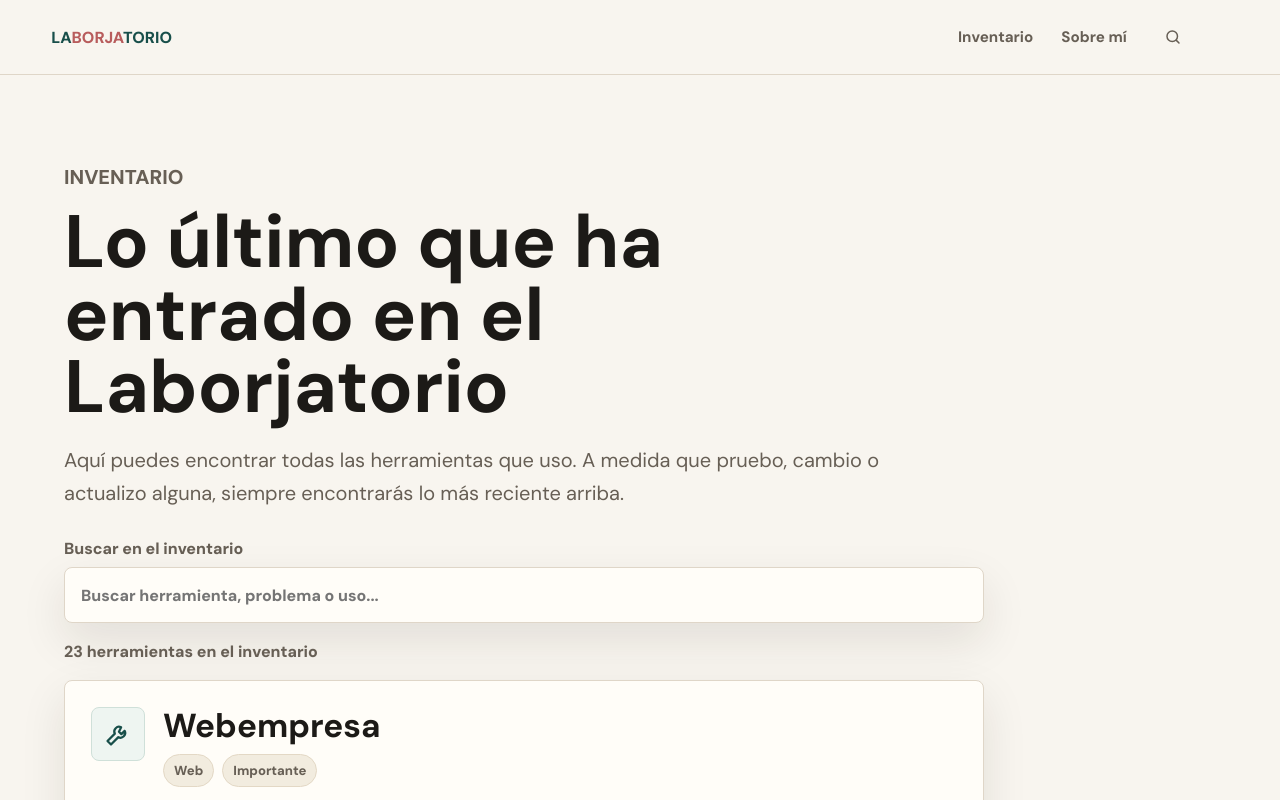
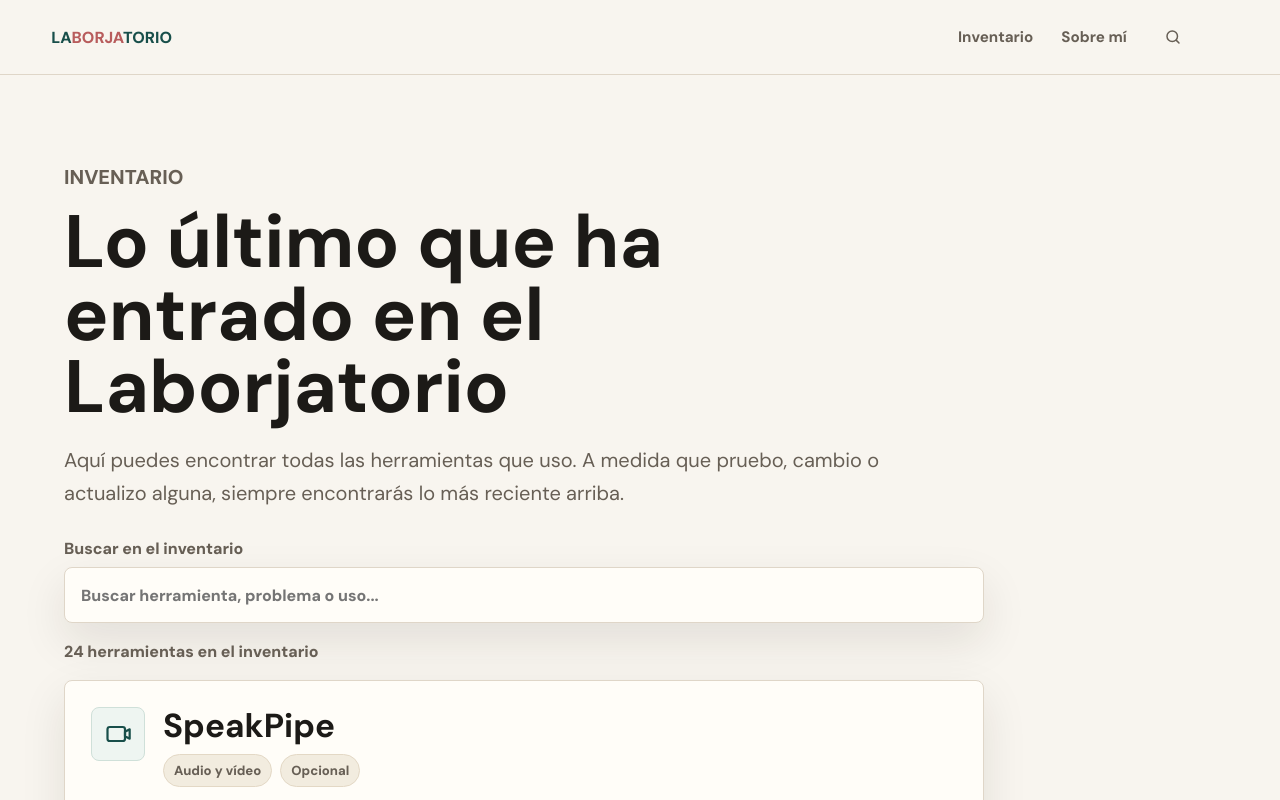
Before and after one commit to boreas77/laborjatorio, a Next.js app: page /inventario in a window 1280 px wide. Shown: the top 800 px of the page. Built offline with nearby package versions, Linux system fonts and the light colour scheme.

Commit message:
Publica ficha SpeakPipe

```diff
--- a/src/data/tools.ts
+++ b/src/data/tools.ts
@@ -773,6 +773,114 @@ export const tools: Tool[] = [
     ]
   },
   {
+    name: "SpeakPipe",
+    slug: "speakpipe",
+    title: "SpeakPipe: cómo recibo audios de mi audiencia (y consigo sus emails)",
+    metaDescription:
+      "Usé SpeakPipe en mi podcast para que la audiencia me enviara audios de hasta 90 segundos. Te cuento cómo funciona, sus límites y por qué con la versión gratis sobra.",
+    keywords: [
+      "SpeakPipe",
+      "recibir audios de la audiencia",
+      "mensajes de voz para podcast",
+      "interacción con la audiencia",
+      "recoger audios en WordPress",
+      "captar emails"
+    ],
+    tagline:
+      "La herramienta que usé para que la audiencia de mi podcast me enviara mensajes de voz sin montar un lío técnico.",
+    category: "Audio y vídeo",
+    subcategories: ["comunicación", "audio", "contenido", "podcast", "audiencia"],
+    pricing: "gratis-con-plan-pago",
+    officialUrl: "https://www.speakpipe.com/",
+    hasAffiliate: false,
+    myUseCase:
+      "La usé en ¡Palabras! para recibir audios de estudiantes y profesores, recoger ideas para episodios futuros y, de paso, pedir el email de quien participaba.",
+    bestFor: [
+      "Podcasters que quieren recibir mensajes de voz de su audiencia",
+      "Profes que quieren participación oral sin montar una infraestructura propia",
+      "Creadores que necesitan una página sencilla para recoger audios",
+      "Quien quiere captar emails junto con la participación de la audiencia"
+    ],
+    notFor: [
+      "Quien no tiene podcast ni dinámica de participación por voz",
+      "Recoger audios largos en el plan gratuito",
+      "Quien necesita personalización visual completa sin pagar",
+      "Quien busca una herramienta generalista de comunicación"
+    ],
+    pros: [
+      "El plan gratuito es suficiente para mensajes cortos.",
+      "Permite recibir audios desde una página propia o un widget.",
+      "Puedes pedir el email de quien envía el mensaje.",
+      "Es sencilla de configurar.",
+      "Encaja muy bien con podcasts y dinámicas de audiencia."
+    ],
+    cons: [
+      "El plan gratuito limita cada audio a 90 segundos.",
+      "El almacenamiento gratuito es de 100 MB.",
+      "La personalización del widget queda limitada si no pagas.",
+      "Es una herramienta muy específica: si no recibes audios, no la necesitas.",
+      "Ahora mismo la tengo en pausa."
+    ],
+    alternatives: [],
+    rating: 4,
+    difficulty: "facil",
+    status: "opcional",
+    updatedAt: "2026-06-07",
+    publishedAt: "2026-06-07T10:00:00+02:00",
+    intro:
+      "SpeakPipe es una herramienta estupenda para algo muy concreto: que tu audiencia te envíe audios. Permite que tus oyentes o estudiantes te dejen un mensaje de voz, y eso, bien usado, da mucho juego. Yo la usé en mi podcast ¡Palabras! para que estudiantes y profesores me mandaran palabras para episodios futuros.",
+    whatItDoes:
+      "SpeakPipe permite recibir mensajes de voz desde una página propia o desde un widget incrustado en tu web. La gente graba desde el navegador y a ti te llega el audio para usarlo en un episodio, responderlo o guardarlo. No es una navaja suiza: hace una cosa muy concreta y la hace bien.",
+    howIUseIt:
+      "Cuando tenía el podcast de ¡Palabras! activo, usaba SpeakPipe cada semana. Los oyentes me mandaban palabras en audio y yo las llevaba a episodios futuros. Ahora mismo lo tengo parado, pero tengo a la vista un proyecto en el que quiero volver a utilizarlo. Para gestionar episodios uso Spotify for Podcasters; SpeakPipe es solo la pieza de recoger las voces.",
+    teacherUseCases: [
+      "Recibir preguntas de estudiantes en audio.",
+      "Pedir participación oral para un podcast educativo.",
+      "Recoger palabras, testimonios o historias de la audiencia.",
+      "Crear una página sencilla para mensajes de voz.",
+      "Pedir email junto con el audio para mantener el contacto."
+    ],
+    honestVerdict:
+      "SpeakPipe no es una herramienta que vayas a usar para todo, pero para lo suyo —recibir audios de tu audiencia— es estupenda, sencilla y gratis para un uso básico. A mí me funcionó muy bien con ¡Palabras!, y pienso recuperarla para un proyecto futuro. Si tienes podcast o quieres interacción por voz, tiene sentido; si no, probablemente no la necesitas.",
+    importantNotice:
+      "Está en pausa en mi flujo actual. La incluyo porque ya la he usado de verdad y porque tengo previsto recuperarla, pero no es una herramienta diaria.",
+    metrics: [
+      { label: "Audio gratis", value: "90 s" },
+      { label: "Almacenamiento gratis", value: "100 MB" },
+      { label: "Uso actual", value: "En pausa" }
+    ],
+    priceRows: [
+      { label: "Free", value: "Gratis, mensajes ilimitados, 90 s por audio, 100 MB" },
+      { label: "Gold", value: "12 $/mes si se paga anual; 15 $/mes mensual" },
+      { label: "Premium", value: "36 $/mes si se paga anual; 45 $/mes mensual" },
+      { label: "Afiliación", value: "No" }
+    ],
+    priceNote:
+      "Para mi uso, el plan gratuito sobra: mensajes cortos, una página o widget y notificación por email. Si necesitas audios más largos, más almacenamiento, varios widgets o personalizar más el widget, entonces los planes de pago tienen sentido.",
+    faqs: [
+      {
+        question: "¿SpeakPipe sirve para podcasts?",
+        answer:
+          "Sí. De hecho, su caso más claro es recibir mensajes de voz de oyentes para usarlos en episodios, preguntas o dinámicas de participación."
+      },
+      {
+        question: "¿Cuánto permite grabar el plan gratis?",
+        answer:
+          "El plan gratuito permite grabaciones de hasta 90 segundos, con 100 MB de almacenamiento."
+      },
+      {
+        question: "¿Tengo que instalarlo en WordPress?",
+        answer:
+          "No necesariamente. Puedes usar una página propia de SpeakPipe. Si quieres integrarlo en tu web, también puedes incrustar un widget."
+      },
+      {
+        question: "¿Tiene afiliación?",
+        answer:
+          "No. La propia documentación de SpeakPipe indica que no tienen programa de afiliados en este momento."
+      }
+    ]
+  },
+  {
     name: "Metricool",
     slug: "metricool",
     title: "Metricool: cómo veo mis métricas y programo en redes sin entrar en ellas",
```
Also changed, not shown: 1 other file (tests, documents, lock files or other folders).
